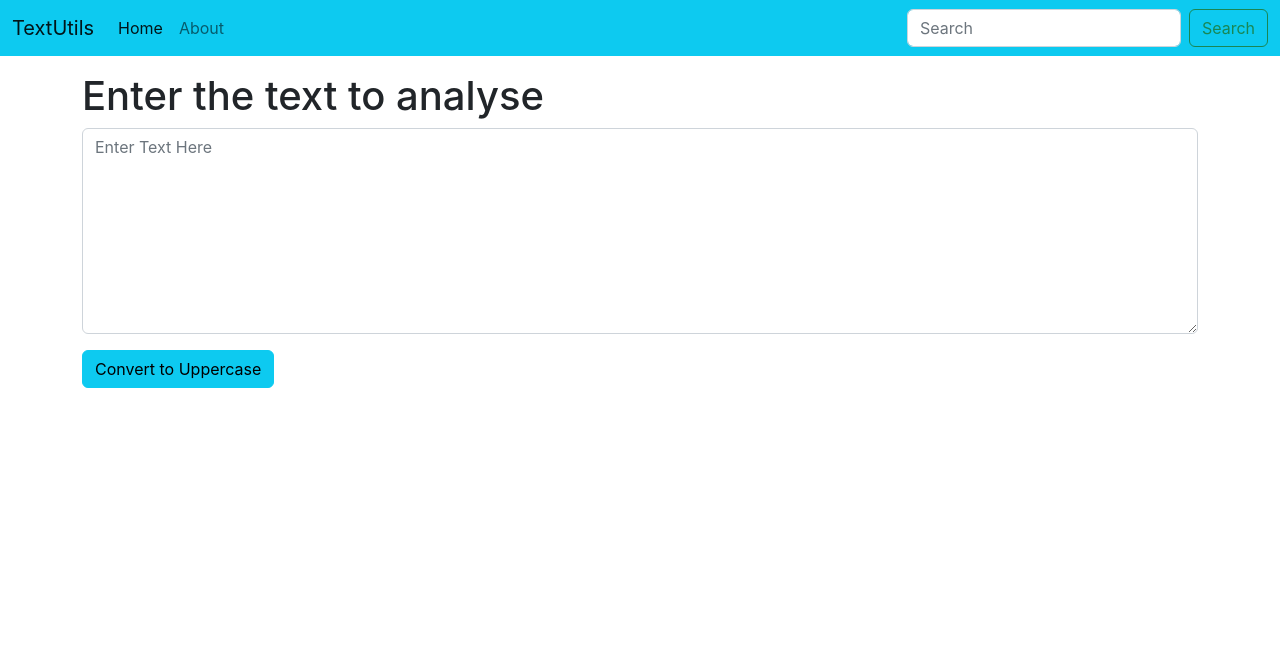
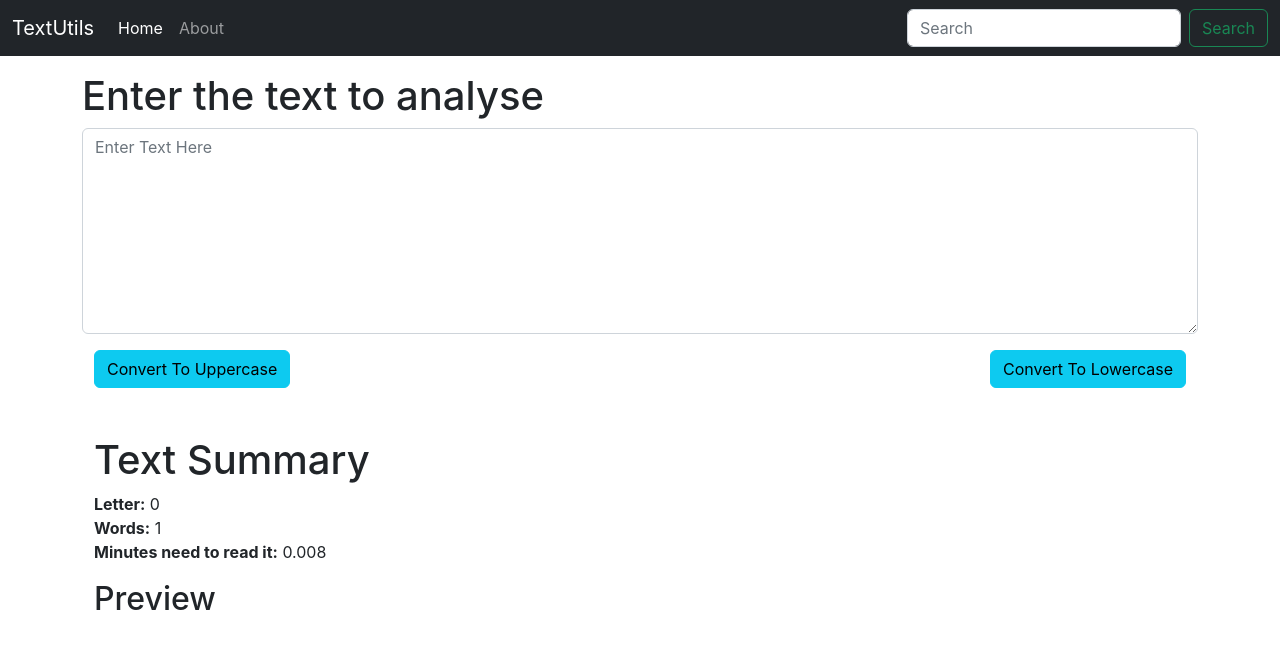
Before and after one commit to wildbeast321/textutils, a React (Create React App) app: page / in a window 1280 px wide. Shown: the top 648 px of the page. Built offline with nearby package versions, Linux system fonts and the light colour scheme.

Commit message:
more logic to textutils

```diff
--- a/src/components/Navbar.js
+++ b/src/components/Navbar.js
@@ -4,7 +4,7 @@ import PropTypes from 'prop-types';
 
 export default function Navbar(props) {
   return (
-    <nav className="navbar navbar-expand-lg bg-info">
+    <nav className="navbar navbar-expand-lg bg-dark navbar-dark">
   <div className="container-fluid">
     <a className="navbar-brand" href="/">{props.title}</a>
     <button className="navbar-toggler" type="button" data-bs-toggle="collapse" data-bs-target="#navbarSupportedContent" aria-controls="navbarSupportedContent" aria-expanded="false" aria-label="Toggle navigation">
--- a/src/components/textform.js
+++ b/src/components/textform.js
@@ -4,21 +4,34 @@ import React, {useState} from 'react'
 export default function TextForm(props) {
     const [text, setText]= useState("");
     const handleUpClick = ()=>{
-        console.log("Button was clicked"+ text);
         let newtext=text.toUpperCase()
         setText(newtext)
     }
     const handleOnChange = (event)=>{
-        console.log("On change")
         setText(event.target.value)
     }
+    const handlelowclick = ()=>{
+      let rtext=text.toLowerCase()
+      setText(rtext)
+    }
   return (
+    <>
     <div>
         <h1>{props.heading}</h1>
             <div className="mb-3">
             <textarea className="form-control" value={text} placeholder="Enter Text Here" id="Textarea" rows="8" onChange={handleOnChange}></textarea>
             </div>
-            <button className="btn btn-info" onClick={handleUpClick}>Convert to Uppercase</button>
+            <div className='d-flex container  justify-content-between'>
+              <button className="btn btn-info" onClick={handleUpClick}>Convert To Uppercase</button>
+              <button className="btn btn-info" onClick={handlelowclick}> Convert To Lowercase</button>
+            </div>
     </div>
+    <div className="container my-5">
+      <h1>Text Summary</h1>
+      <p><b>Letter:</b> {text.length}<br/><b>Words:</b> {text.split(" ").length}<br/><b>Minutes need to read it:</b> {0.008*text.split(" ").length}</p>
+      <h2>Preview</h2>
+      <p>{text}</p>
+    </div>
+    </>
   )
 }
```
